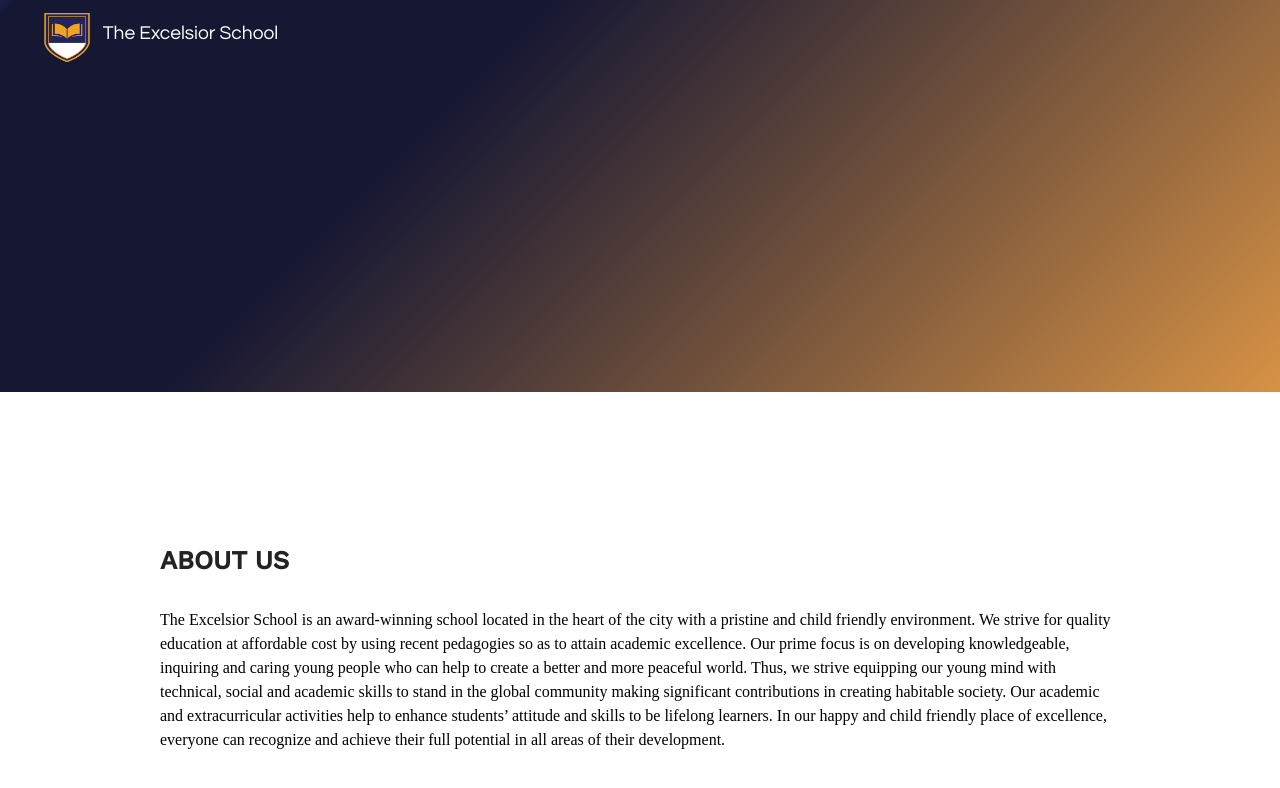
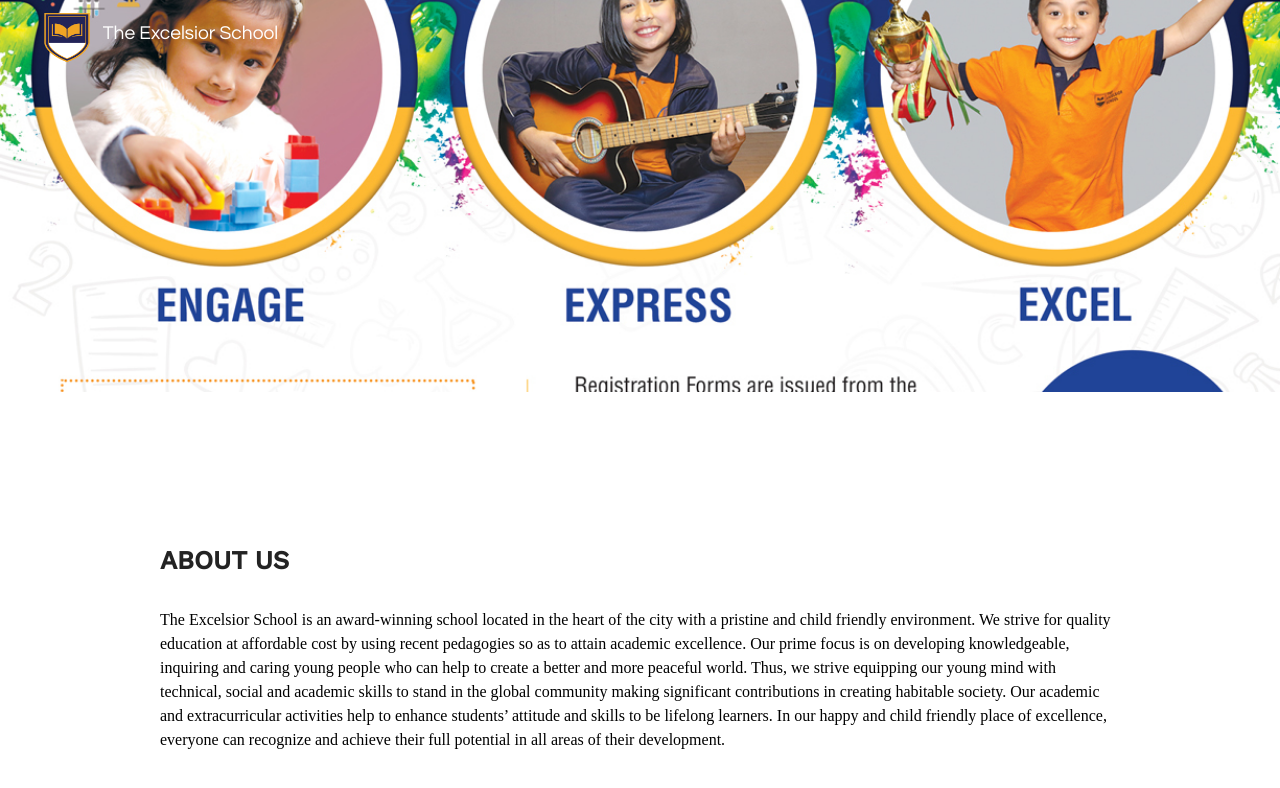
Before and after one commit to CaffeineDuck/excelsior-clone, a Next.js app: page / in a window 1280 px wide. Shown: the top 788 px of the page. Built offline with nearby package versions, Linux system fonts and the light colour scheme.

Commit message:
Added background and about section

```diff
--- a/src/components/hero/index.style.tsx
+++ b/src/components/hero/index.style.tsx
@@ -1,18 +1,15 @@
 import styled from "styled-components";
+import Image from "next/image";
 
 export const MainWrapper = styled.div`
   display: grid;
-  grid-template-rows: 5fr 2fr;
+  grid-template-rows: 20fr 10fr;
   height: 100vh;
+  width: 100%;
+
 `;
 
-export const ImageSlides = styled.div`
-  background-image: linear-gradient(
-    -45deg,
-    #d79245 0,
-    #161733 67%,
-    #161733 99%,
-    #1d2050 100%,
-    #191c55 100%
-  );
+export const ImageSlides = styled(Image)`
+  z-index: 1;
+  object-fit: cover;
 `;
--- a/src/components/hero/index.tsx
+++ b/src/components/hero/index.tsx
@@ -1,13 +1,19 @@
-import * as React from "react";
 import About from "./About";
-import { ImageSlides, MainWrapper } from "./index.style";
+import { ImageSlides, MainWrapper} from "./index.style";
+
+import Image1 from "../../../public/assets/hero/1.jpg";
+import React from "react";
 
 const HeroSection: React.FC = () => {
   return (
-    <MainWrapper>
-      <ImageSlides />
-      <About />
-    </MainWrapper>
+    <>
+      <MainWrapper>
+        <React.Fragment>
+          <ImageSlides src={Image1} />
+        </React.Fragment>
+        <About />
+      </MainWrapper>
+    </>
   );
 };
 
```
